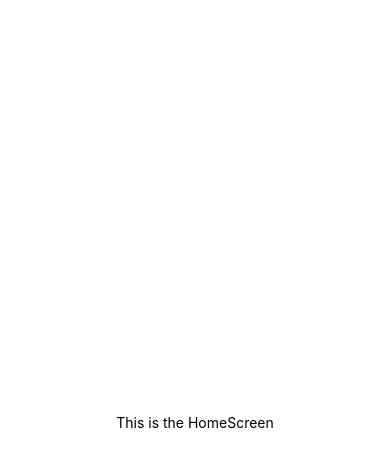
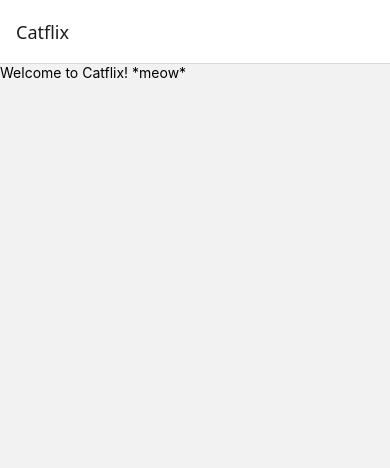
Before and after one commit to Triquatra/Catflix, a React Native app: screen /Catflix in a window 390 px wide. Shown: the top 468 px of the page. Built offline with nearby package versions, Linux system fonts and the light colour scheme.

Commit message:
Lagt till stack-navigation

```diff
--- a/App.js
+++ b/App.js
@@ -1,14 +1,47 @@
 import { StatusBar } from 'expo-status-bar';
 import { StyleSheet, Text, View } from 'react-native';
 import HomeScreen from './screens/HomeScreen';
+import LoginScreen from './screens/LoginScreen';
+import MovieDetailScreen from './screens/MovieDetailScreen';
+import MovieListScreen from './screens/MovieListScreen';
+import RegisterScreen from './screens/RegisterScreen';
+import ReviewFormScreen from './screens/ReviewFormScreen';
+import { NavigationContainer } from "@react-navigation/native";
+import { createNativeStackNavigator } from "@react-navigation/native-stack";
+
+const Stack = createNativeStackNavigator();
 
 export default function App() {
   return (
-    <View style={styles.container}>
-      <Text><HomeScreen />
-      </Text>
-      <StatusBar style="auto" />
-    </View>
+    <NavigationContainer>
+      <Stack.Navigator>
+        <Stack.Screen
+          name="Catflix"
+          component={HomeScreen}
+        />
+ <Stack.Screen
+          name="Login"
+          component={LoginScreen}
+        />
+ <Stack.Screen
+          name="MovieDetail"
+          component={MovieDetailScreen}
+        />
+ <Stack.Screen
+          name="MovieList"
+          component={MovieListScreen}
+        />
+ <Stack.Screen
+          name="Register"
+          component={RegisterScreen}
+        />
+ <Stack.Screen
+          name="Review"
+          component={ReviewFormScreen}
+        />
+      </Stack.Navigator>
+    </NavigationContainer>
+
   );
 }
 
--- a/screens/HomeScreen.js
+++ b/screens/HomeScreen.js
@@ -4,7 +4,7 @@ export default function HomeScreen() {
   return (
   <View>
     <Text>
-      This is the HomeScreen
+      Welcome to Catflix! *meow*
     </Text>
   </View>
   )
```
Also changed, not shown: package.json (+6 -1 lines), 1 other file (tests, documents, lock files or other folders).
